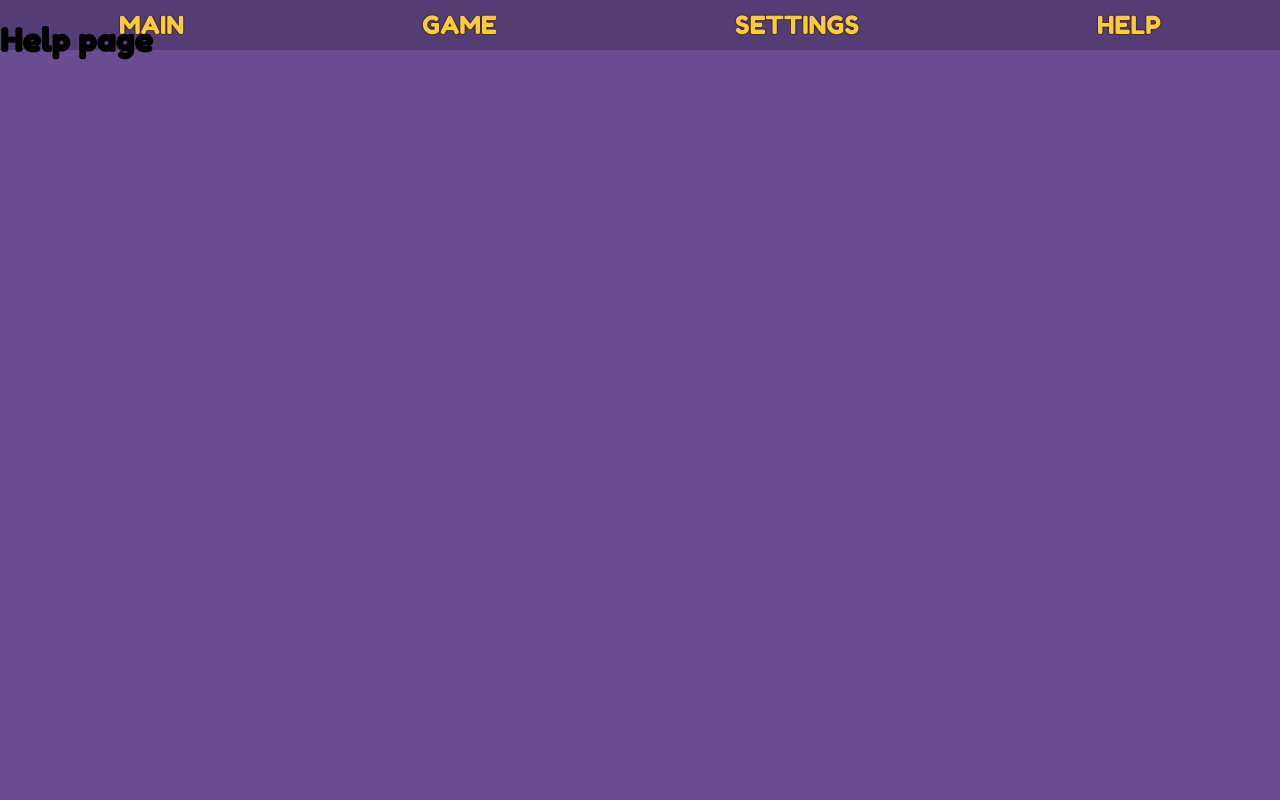
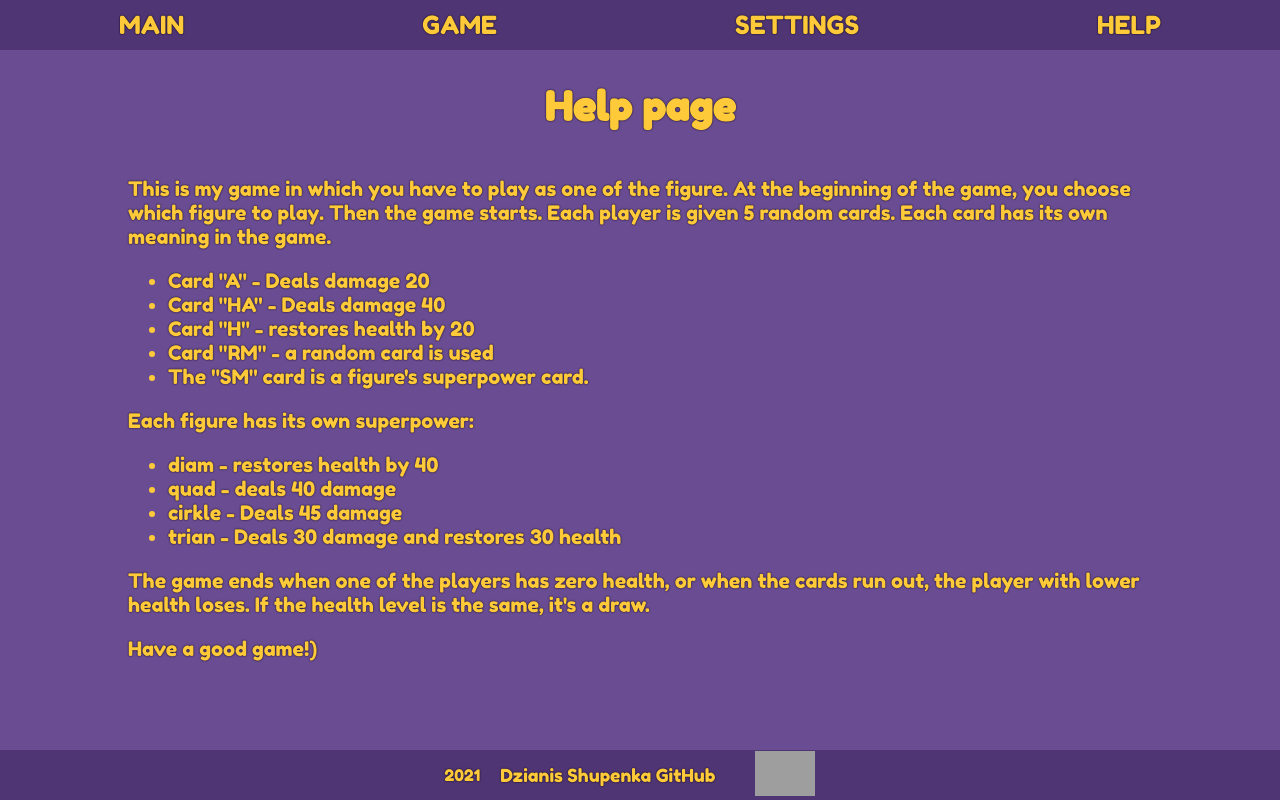
Before and after one commit to dzianisshupenka/react-game, a React (Create React App) app: page /help in a window 1280 px wide. Built offline with nearby package versions, Linux system fonts and the light colour scheme; grey boxes are pictures that could not be loaded.

Commit message:
feat: footer and help page

```diff
--- a/src/App.tsx
+++ b/src/App.tsx
@@ -1,5 +1,6 @@
 import React, { useState } from 'react';
 import { BrowserRouter as Router, Route } from "react-router-dom";
+import Footer from './components/footer';
 import Header from './components/header';
 import { Game, Help, Settings, Welcome } from './components/pages';
 import { IGameInfo, IUser } from './interfaces';
@@ -48,6 +49,7 @@ const App:React.FC = () => {
       <Route path="/game" render={() => <Game info={gameInfo} />} />
       <Route path="/settings" component={Settings} />
       <Route path="/help" component={Help} />
+      <Footer />
     </Router>
   );
 };
--- /dev/null
+++ b/src/components/footer/Footer.tsx
@@ -0,0 +1,13 @@
+import React from 'react';
+
+const Footer:React.FC = () => {
+    return (
+        <div className="main-footer">
+            <span>2021</span>
+            <a href="https://github.com/dzianisshupenka">Dzianis Shupenka GitHub</a>
+            <a href="https://rs.school/js/"><img className="rs-logo" src="https://rs.school/images/rs_school_js.svg" alt="logo"/></a>
+        </div>
+    );
+};
+
+export default Footer;
--- /dev/null
+++ b/src/components/footer/index.ts
@@ -0,0 +1,3 @@
+import Footer from './Footer';
+
+export default Footer;
--- a/src/components/pages/Game.tsx
+++ b/src/components/pages/Game.tsx
@@ -37,6 +37,20 @@ const Game:React.FC<GameProps> = ({info}) => {
     const [loser, setLoser] = useState('Enemy');
 
     const history = useHistory();
+
+    useEffect(() => {
+        setEnemyId(Math.floor(Math.random() * 4));
+
+        const playerCards = [];
+        const enemyCards = [];
+
+        for(let i = 0; i < 5; i++ ) {
+            playerCards.push(cards[Math.floor(Math.random() * 5)]);
+            enemyCards.push(cards[Math.floor(Math.random() * 5)]);
+        }
+        setPlayerCardsList(playerCards);
+        setEnemyCardsList(enemyCards);
+    }, [])
 
     useEffect(() => {
         if(currentMove) {
@@ -230,20 +244,6 @@ const Game:React.FC<GameProps> = ({info}) => {
         }
     }
 
-    useEffect(() => {
-        setEnemyId(Math.floor(Math.random() * 4));
-
-        const playerCards = [];
-        const enemyCards = [];
-
-        for(let i = 0; i < 5; i++ ) {
-            playerCards.push(cards[Math.floor(Math.random() * 5)]);
-            enemyCards.push(cards[Math.floor(Math.random() * 5)]);
-        }
-        setPlayerCardsList(playerCards);
-        setEnemyCardsList(enemyCards);
-    }, [])
-
     const gameOverNewGameHandler = () => {
         history.push('/');
         setGameOverVisible(true);
--- a/src/components/pages/Help.tsx
+++ b/src/components/pages/Help.tsx
@@ -2,8 +2,39 @@ import React from 'react';
 
 const Help:React.FC = () => {
     return (
-        <div>
+        <div className="help-main">
             <h1>Help page</h1>
+            <div className="help-text">
+                <p>
+                    This is my game in which you have to play as one of the figure.
+                    At the beginning of the game, you choose which figure to play.
+                    Then the game starts. Each player is given 5 random cards.
+                    Each card has its own meaning in the game.
+                </p>
+
+                <ul>
+                    <li>Card "A" - Deals damage 20</li>
+                    <li>Card "HA" - Deals damage 40</li>
+                    <li>Card "H" - restores health by 20</li>
+                    <li>Card "RM" - a random card is used</li>
+                    <li>The "SM" card is a figure's superpower card.</li>
+                </ul>
+                Each figure has its own superpower:
+                <ul>
+                    <li>diam - restores health by 40</li>
+                    <li>quad - deals 40 damage</li>
+                    <li>cirkle - Deals 45 damage</li>
+                    <li>trian - Deals 30 damage and restores 30 health</li>
+                </ul>
+                <p>
+                    The game ends when one of the players has zero health,
+                    or when the cards run out, the player with lower health loses.
+                    If the health level is the same, it's a draw.
+                </p>
+                <p>
+                    Have a good game!)
+                </p>
+            </div>
         </div>
     );
 };
--- a/src/components/pages/Settings.tsx
+++ b/src/components/pages/Settings.tsx
@@ -2,8 +2,8 @@ import React from 'react';
 
 const Settings:React.FC = () => {
     return (
-        <div>
-            <h1>Settings</h1>
+        <div className="settings-main">
+            <h1>In progress..</h1>
         </div>
     );
 };
--- a/src/index.css
+++ b/src/index.css
@@ -21,7 +21,31 @@ code {
   display: flex;
   align-items: center;
   justify-content: space-around;
-  background-color: rgba(0, 0, 0, 0.2);
+  background-color: #503575;
+}
+
+.main-footer {
+  width: 100vw;
+  height: 50px;
+  position: fixed;
+  bottom: 0;
+  display: flex;
+  align-items: center;
+  justify-content:center;
+  background-color: #503575;
+  color: #ffca3a;
+  text-shadow: 0 0 2px #000;
+}
+
+.main-footer a {
+  font-size: 18px;
+  text-decoration: none;
+  color: #ffca3a;
+  margin: 0 20px;
+}
+
+.rs-logo {
+  width: 60px;
 }
 
 .main-header-link {
@@ -29,6 +53,31 @@ code {
   font-size: 25px;
   color: #ffca3a;
   text-shadow: 0 0 2px #000;
+}
+
+.settings-main {
+  display: flex;
+  align-items: center;
+  font-size: 20px;
+  margin-top: 55px;
+  justify-content: center;
+  color: #ffca3a;
+  text-shadow: 0 0 2px #000;
+}
+
+.help-main {
+  display: flex;
+  flex-direction: column;
+  align-items: center;
+  font-size: 20px;
+  margin-top: 55px;
+  justify-content: center;
+  color: #ffca3a;
+  text-shadow: 0 0 2px #000;
+}
+
+.help-text {
+  width: 80%
 }
 
 .welcome-main {
```
